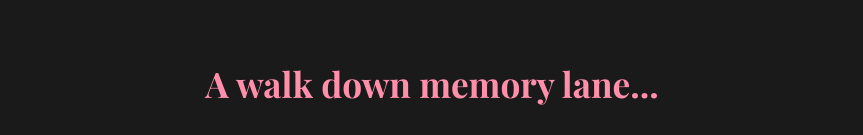
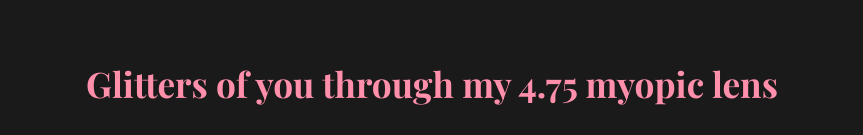
Before and after one commit to saieshwar789/birthday, a plain HTML site: page index.html in a window 1280 px wide. Both pictures are taken after a click on the button "Click to Unwrap". Shown: the top 135 px of the page, without its empty margins (208-1071 px from the left). Drawn offline with nearby package versions, Linux system fonts and the light colour scheme.

Commit message:
Update index.html

```diff
--- a/index.html
+++ b/index.html
@@ -270,7 +270,7 @@
 
     <!-- Layer 2: The Photo Memories Gallery -->
     <div id="layer2" class="layer">
-        <h2>A walk down memory lane...</h2>
+        <h2>Glitters of you through my 4.75 myopic lens</h2>
         <div class="photo-grid">
             <!-- CUSTOMIZE HERE: Replace image src and data-text for each card -->
             <div class="photo-card" data-text="Remember this crazy trip? One of the best weekends ever!">
```
